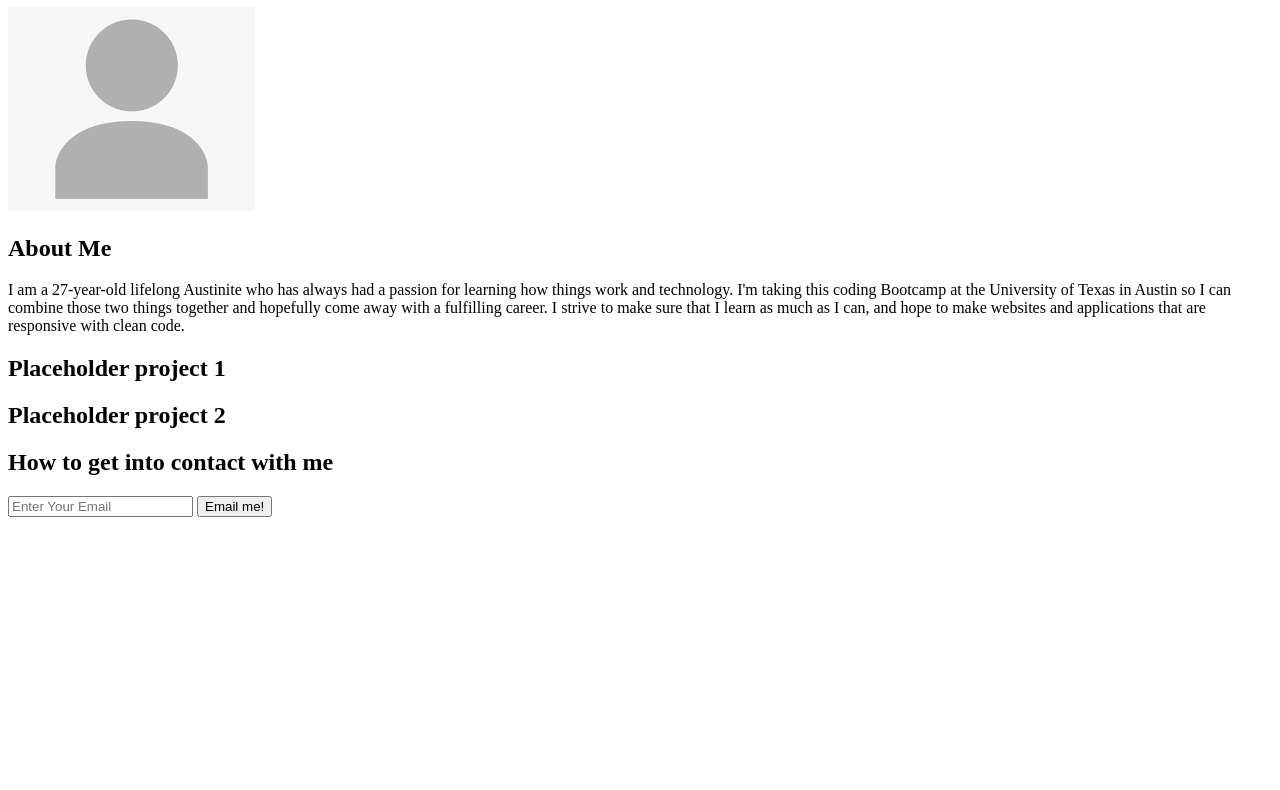
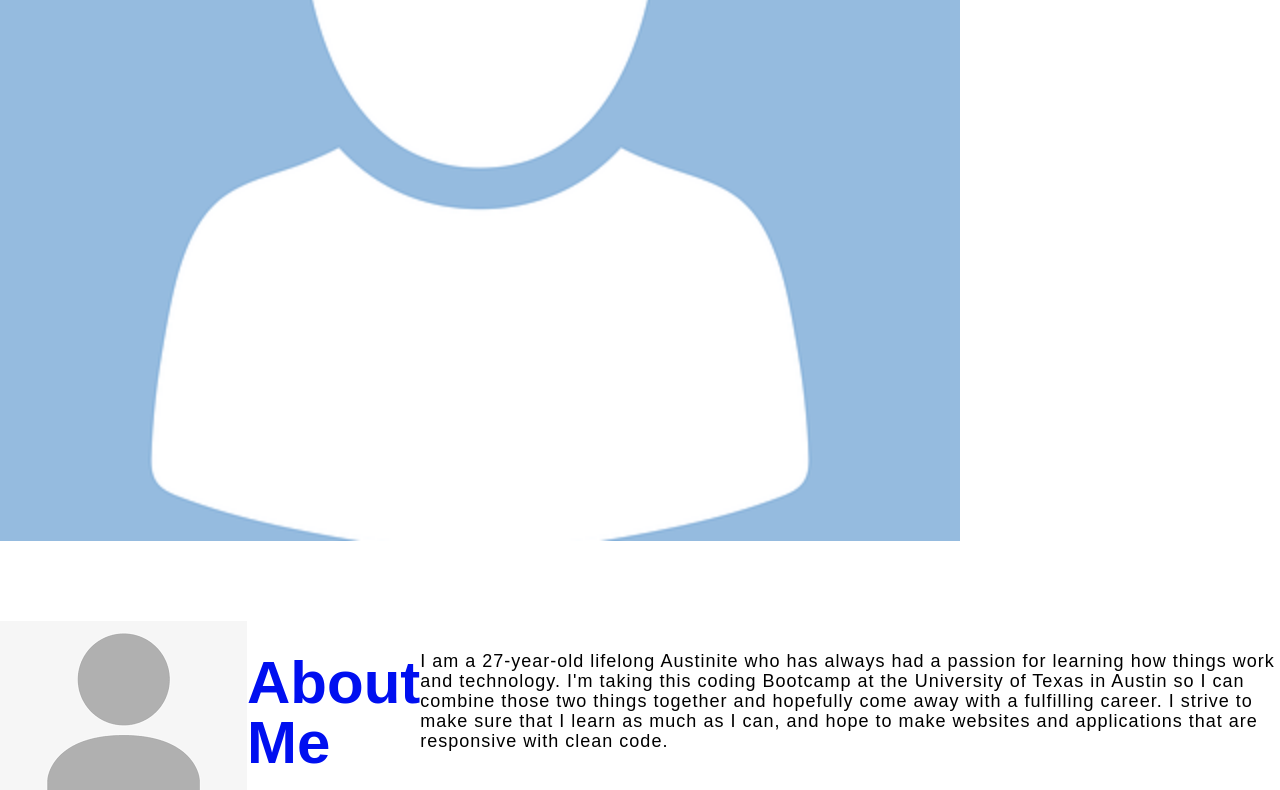
Before and after one commit to Damien-Shoemake/Week-2-Challenge, a plain HTML site: page index.html in a window 1280 px wide. Shown: the part 259-1049 px from the top of the page. Before the commit the page ends 800 px from the top, so only its background shows below. Drawn offline with Linux system fonts and the light colour scheme; the site is published under a folder, as on GitHub Pages, so addresses that start at the root find nothing.

Commit message:
Update index.html

```diff
--- a/index.html
+++ b/index.html
@@ -4,8 +4,8 @@
     <meta charset="UTF-8">
     <meta http-equiv="X-UA-Compatible" content="IE=edge">
     <meta name="viewport" content="width=device-width, initial-scale=1.0">
-    <link rel="stylesheet" type="text/css" href="/assets/reset.css"/>
-    <link rel="stylesheet" type="text/css" href="/assets/style.css" />
+    <link rel="stylesheet" type="text/css" href="./assets/reset.css"/>
+    <link rel="stylesheet" type="text/css" href="./assets/style.css" />
 
     <title>Damien's Portfolio</title>
 </head>
```
